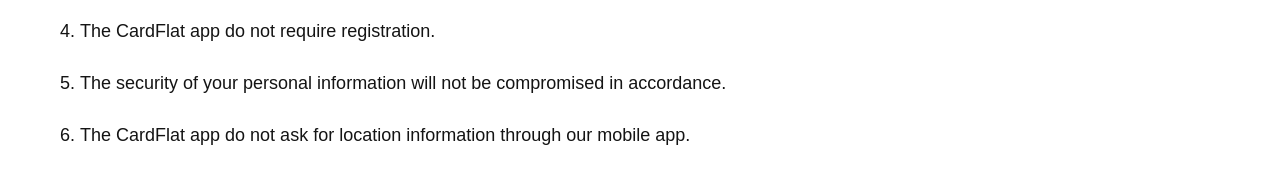
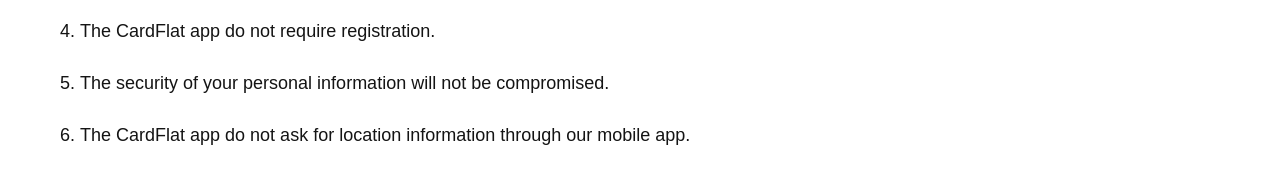
Before and after one commit to iTFlat-Apps/CardFlat, a website built with Parcel: page src/privacy.html in a window 1280 px wide. Shown: the part 440-612 px from the top of the page. Built offline with nearby package versions, Linux system fonts and the light colour scheme.

Commit message:
edit policy

```diff
--- a/src/privacy.html
+++ b/src/privacy.html
@@ -20,7 +20,7 @@
                 <li class="privacy__text">We do not personally ask for any information about you.</li>
                 <li class="privacy__text">The CardFlat app do not sell any content.</li>
                 <li class="privacy__text">The CardFlat app do not require registration.</li>
-                <li class="privacy__text">The security of your personal information will not be compromised in accordance.</li>
+                <li class="privacy__text">The security of your personal information will not be compromised.</li>
                 <li class="privacy__text">The CardFlat app do not ask for location information through our mobile app.</li>
                 <li class="privacy__text">The CardFlat app do not send news to email.</li>
                 <li>
```
